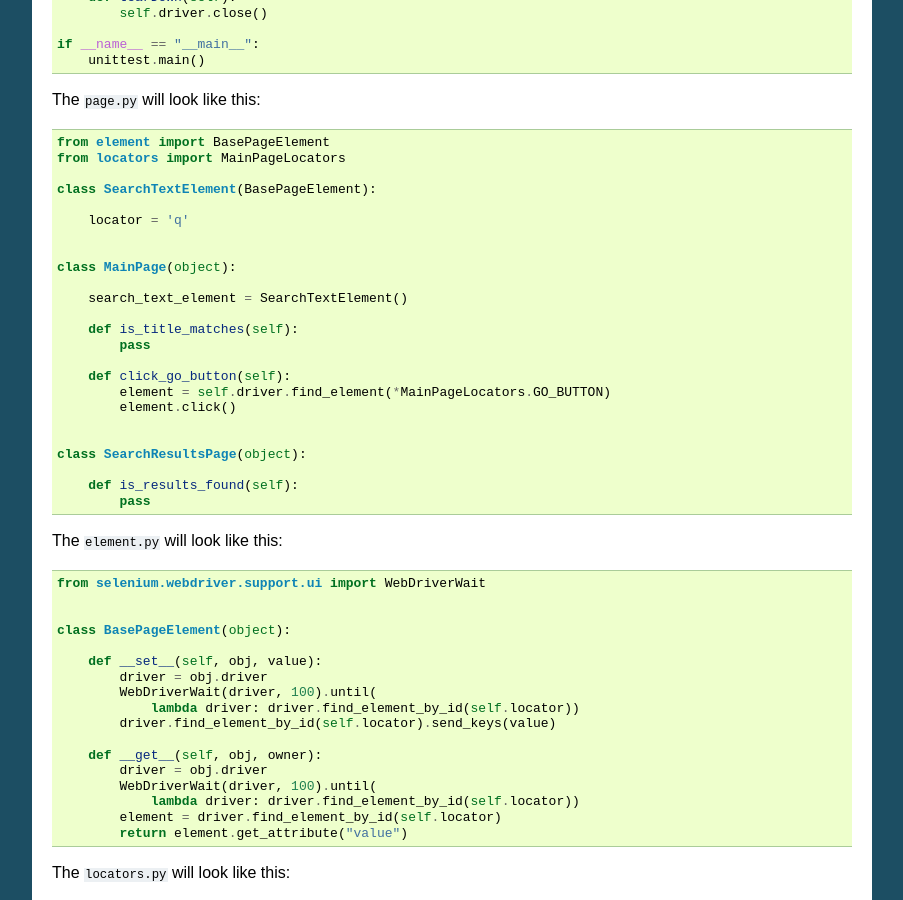
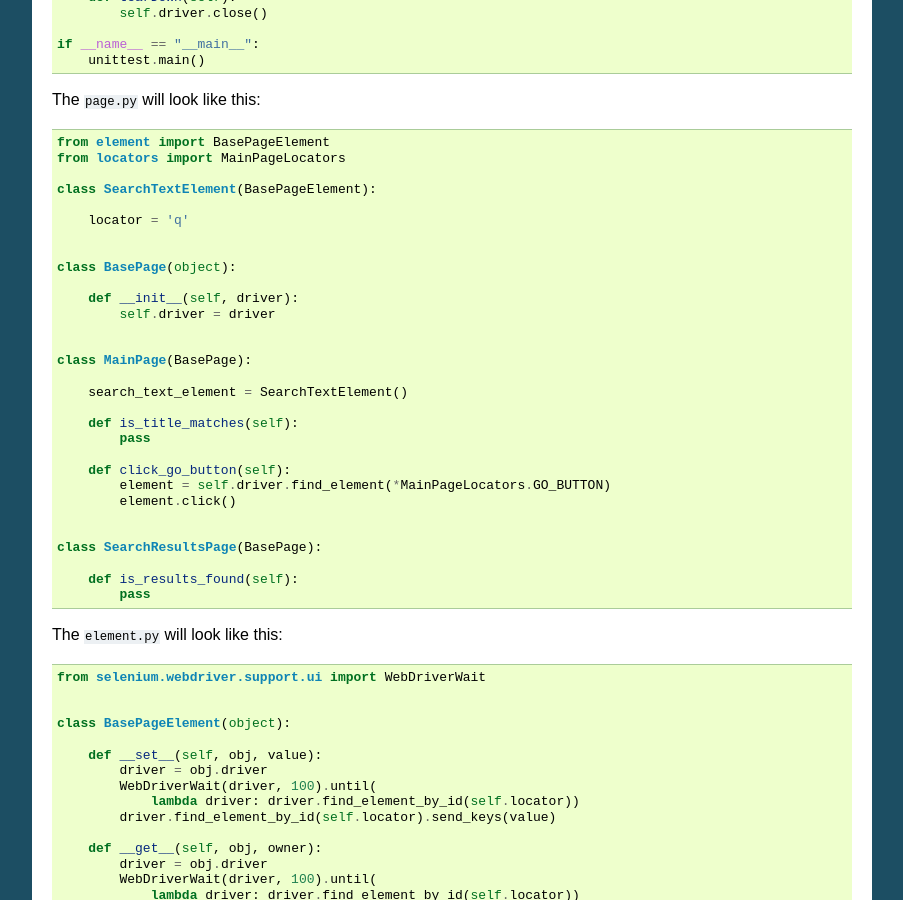
Before and after one commit to baijum/selenium-python, a Sphinx documentation site: the page built from source/page-objects.rst, in a window 1280 px wide and 900 px high, scrolled down 550 px. Shown: the whole window, without its empty margins (198-1101 px from the left). Built offline with Sphinx 7.4.7, drawn with Linux system fonts in a browser that asks for light colours.

Commit message:
base page

```diff
--- a/source/page-objects.rst
+++ b/source/page-objects.rst
@@ -52,7 +52,13 @@ The ``page.py`` will look like this::
       locator = 'q'
 
 
-  class MainPage(object):
+  class BasePage(object):
+
+      def __init__(self, driver):
+          self.driver = driver
+
+
+  class MainPage(BasePage):
 
       search_text_element = SearchTextElement()
 
@@ -64,7 +70,7 @@ The ``page.py`` will look like this::
           element.click()
 
 
-  class SearchResultsPage(object):
+  class SearchResultsPage(BasePage):
 
       def is_results_found(self):
           pass
```
